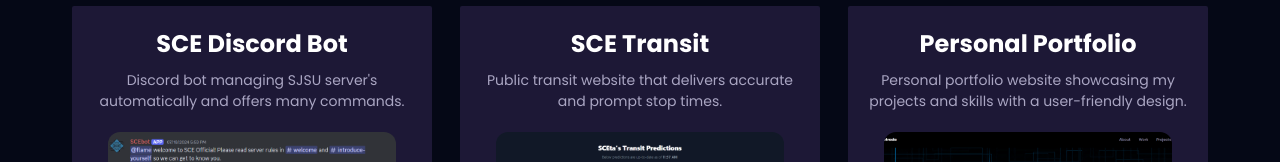
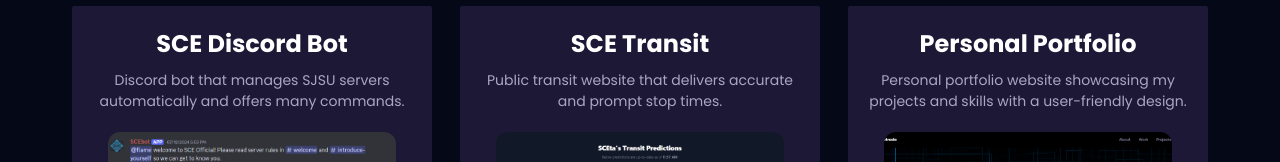
Before and after one commit to mattestrada01/personal-portfolio, a React (Vite) app: page / in a window 1280 px wide. Shown: the part 4061-4223 px from the top of the page. Built offline with nearby package versions, Linux system fonts and the light colour scheme.

Commit message:
spelling error

```diff
--- a/src/constants/index.js
+++ b/src/constants/index.js
@@ -149,7 +149,7 @@
     {
       name: "SCE Discord Bot",
       description:
-        "Discord bot managing SJSU server's automatically and offers many commands.",
+        "Discord bot that manages SJSU servers automatically and offers many commands.",
       tags: [
         {
           name: "discordjs",
```
